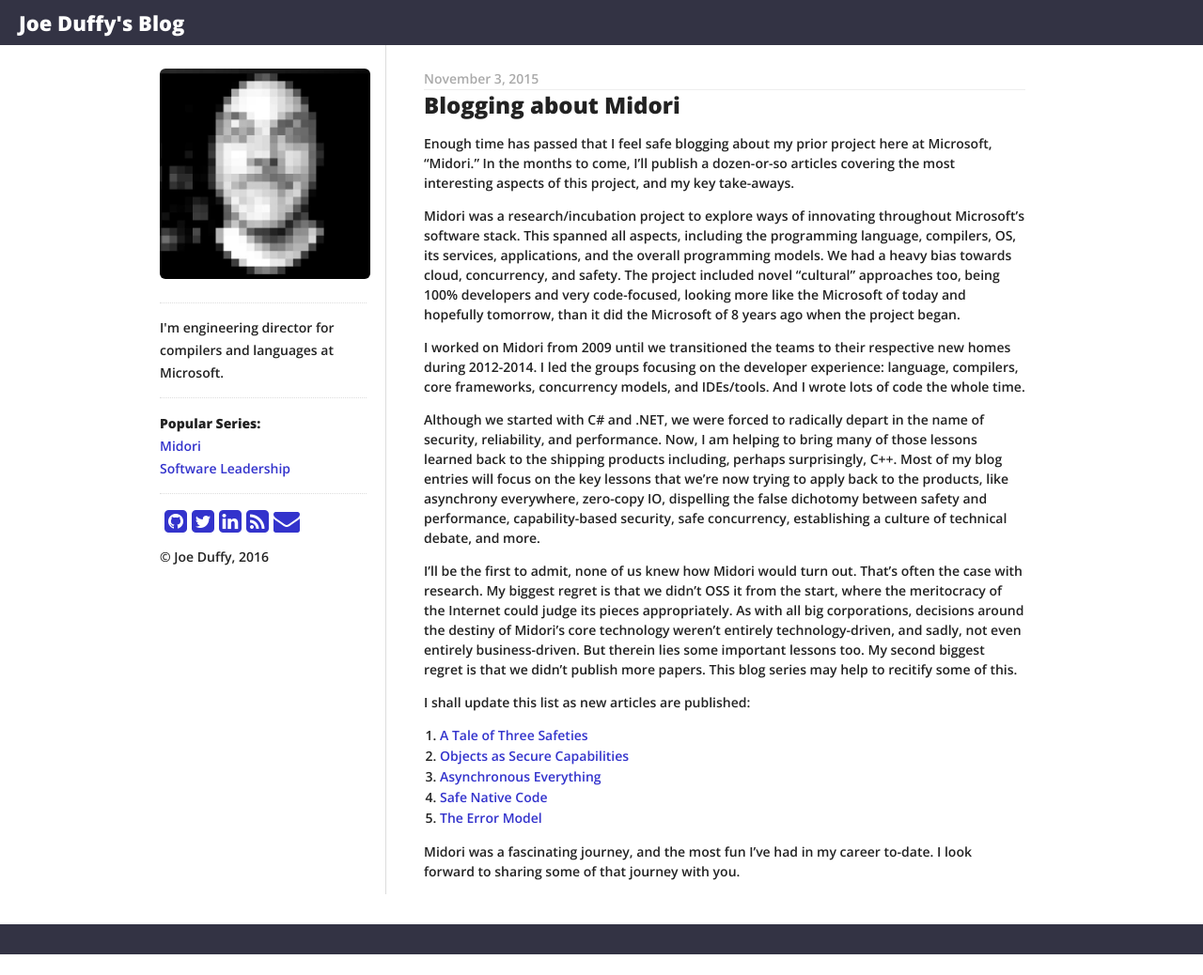
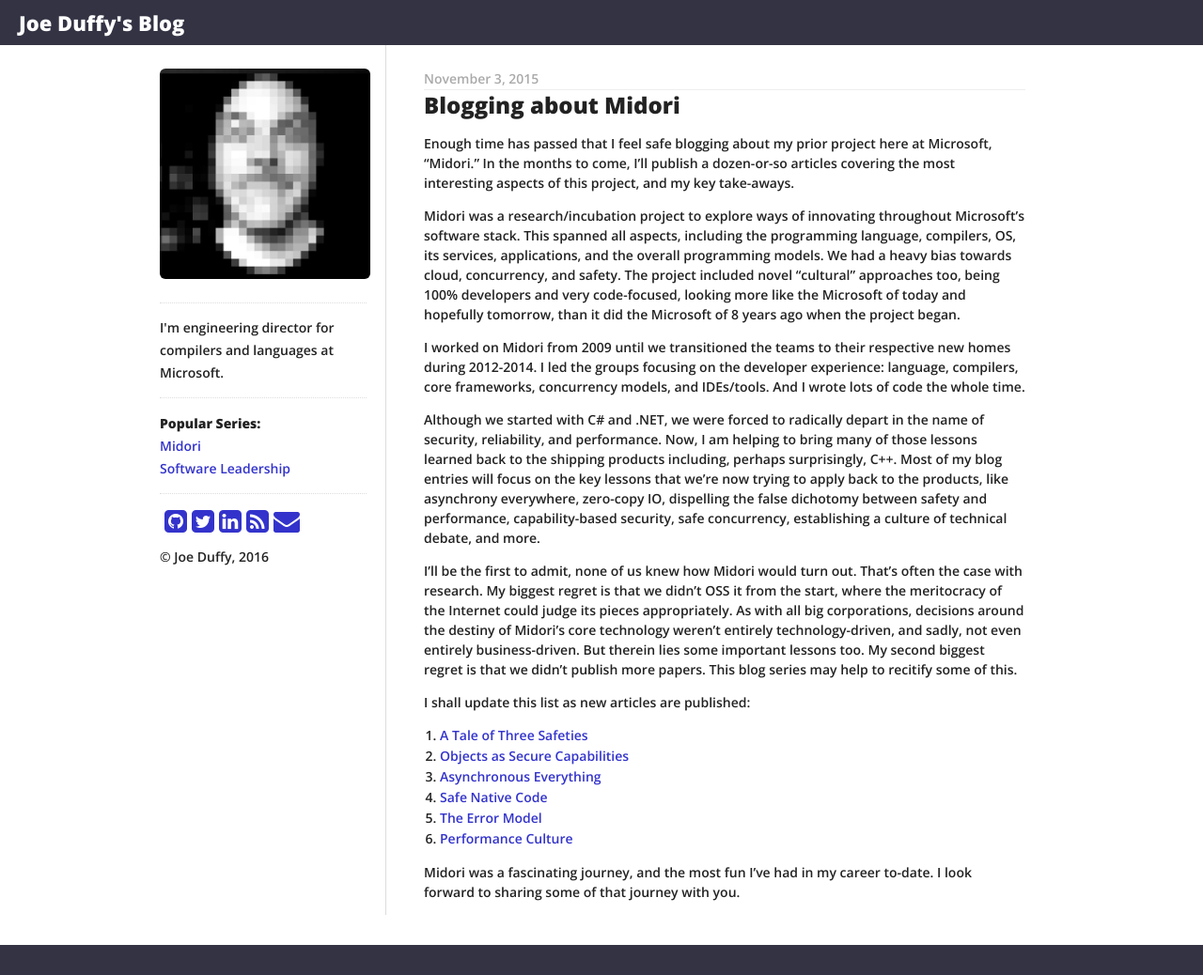
Before and after one commit to joeduffy/joeduffy.github.io, a Jekyll site: the page built from _posts/2015-11-03-blogging-about-midori.md, in a window 1280 px wide. Shown: the whole page at 94% size. Built offline with Jekyll 4.4.1, drawn with Linux system fonts in a browser that asks for light colours; nearby versions of some CDN libraries; comment, search, counter and statistics services are not loaded; before the commit the page ends 1016 px from its top, so only the background shows below that.

Commit message:
Add link to latest Midori post

```diff
--- a/_posts/2015-11-03-blogging-about-midori.md
+++ b/_posts/2015-11-03-blogging-about-midori.md
@@ -55,6 +55,7 @@
 3. [Asynchronous Everything](/2015/11/19/asynchronous-everything/)
 4. [Safe Native Code](/2015/12/19/safe-native-code)
 5. [The Error Model](/2016/02/07/the-error-model)
+6. [Performance Culture](/2016/04/10/performance-culture)
 
 Midori was a fascinating journey, and the most fun I've had in my career
 to-date.  I look forward to sharing some of that journey with you.
```
